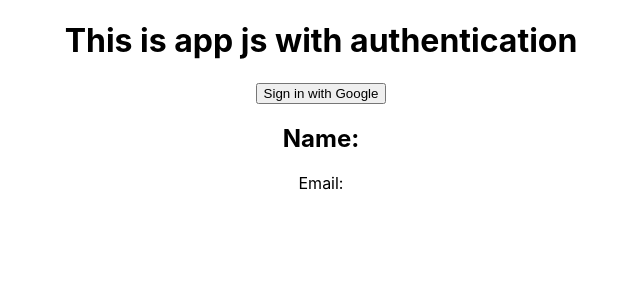
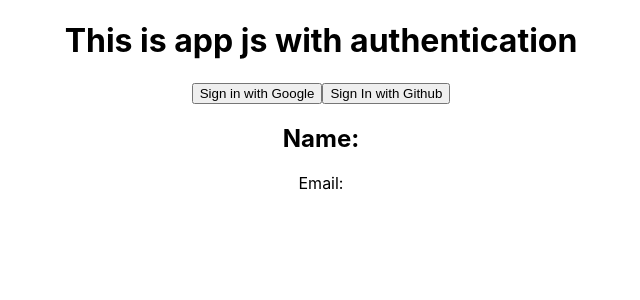
Before and after one commit to MDABDULLAH16/simple-firebase-authentication-reacap, a React (Create React App) app: page / in a window 1280 px wide. Shown: the top 300 px of the page, without its empty margins (319-959 px from the left). Built offline with nearby package versions, Linux system fonts and the light colour scheme.

Commit message:
sign in with github aslo multipul account

```diff
--- a/src/App.js
+++ b/src/App.js
@@ -2,6 +2,7 @@ import "./App.css";
 import app from "./firebase.init";
 import {
   getAuth,
+  GithubAuthProvider,
   GoogleAuthProvider,
   signInWithPopup,
   signOut,
@@ -13,9 +14,10 @@ const auth = getAuth(app);
 function App() {
   const [user, setUser] = useState({});
 
-  const provider = new GoogleAuthProvider();
+  const googleProvider = new GoogleAuthProvider();
+  const gitHubProvider = new GithubAuthProvider();
   const handleSignIn = () => {
-    signInWithPopup(auth, provider)
+    signInWithPopup(auth, googleProvider)
       .then((result) => {
         setUser(result.user);
         console.log(result.user);
@@ -24,6 +26,19 @@ function App() {
         console.log(error);
       });
   };
+
+  const handleSignInGithub = () => {
+    signInWithPopup(auth, gitHubProvider)
+      .then((result) => {
+        const user = result.user;
+        setUser(user);
+        console.log(user);
+      })
+      .catch((error) => {
+        console.log(error);
+      });
+  };
+
   const handleSignOut = () => {
     signOut(auth)
       .then((result) => {
@@ -37,10 +52,13 @@ function App() {
   return (
     <div className="App">
       <h1>This is app js with authentication</h1>
-      {user.email ? (
+      {user.uid ? (
         <button onClick={handleSignOut}>Sign Out</button>
       ) : (
-        <button onClick={handleSignIn}>Sign in with Google</button>
+        <div>
+          <button onClick={handleSignIn}>Sign in with Google</button>
+          <button onClick={handleSignInGithub}>Sign In with Github</button>
+        </div>
       )}
       <h2>Name: {user.displayName}</h2>
       <p>Email: {user.email}</p>
```
